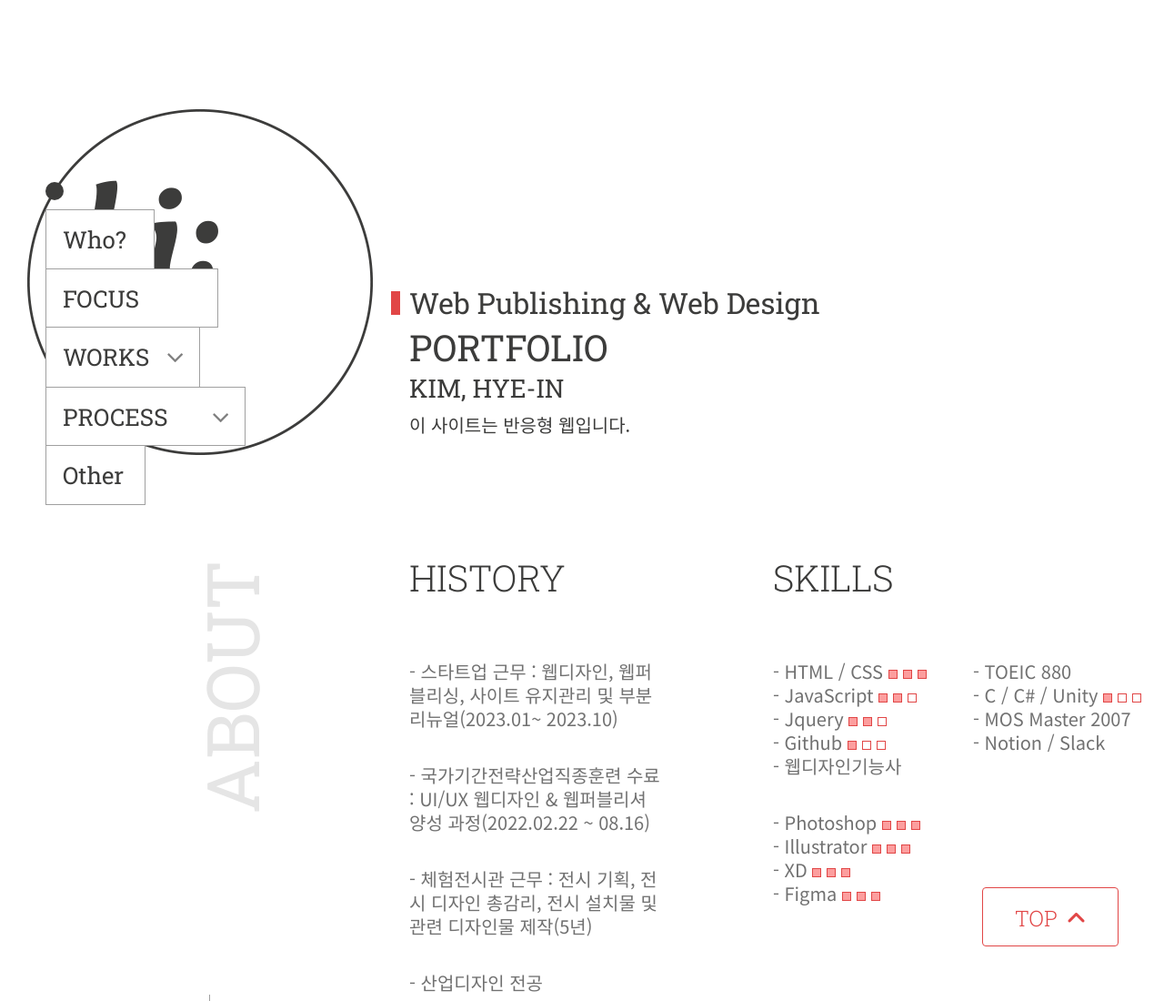
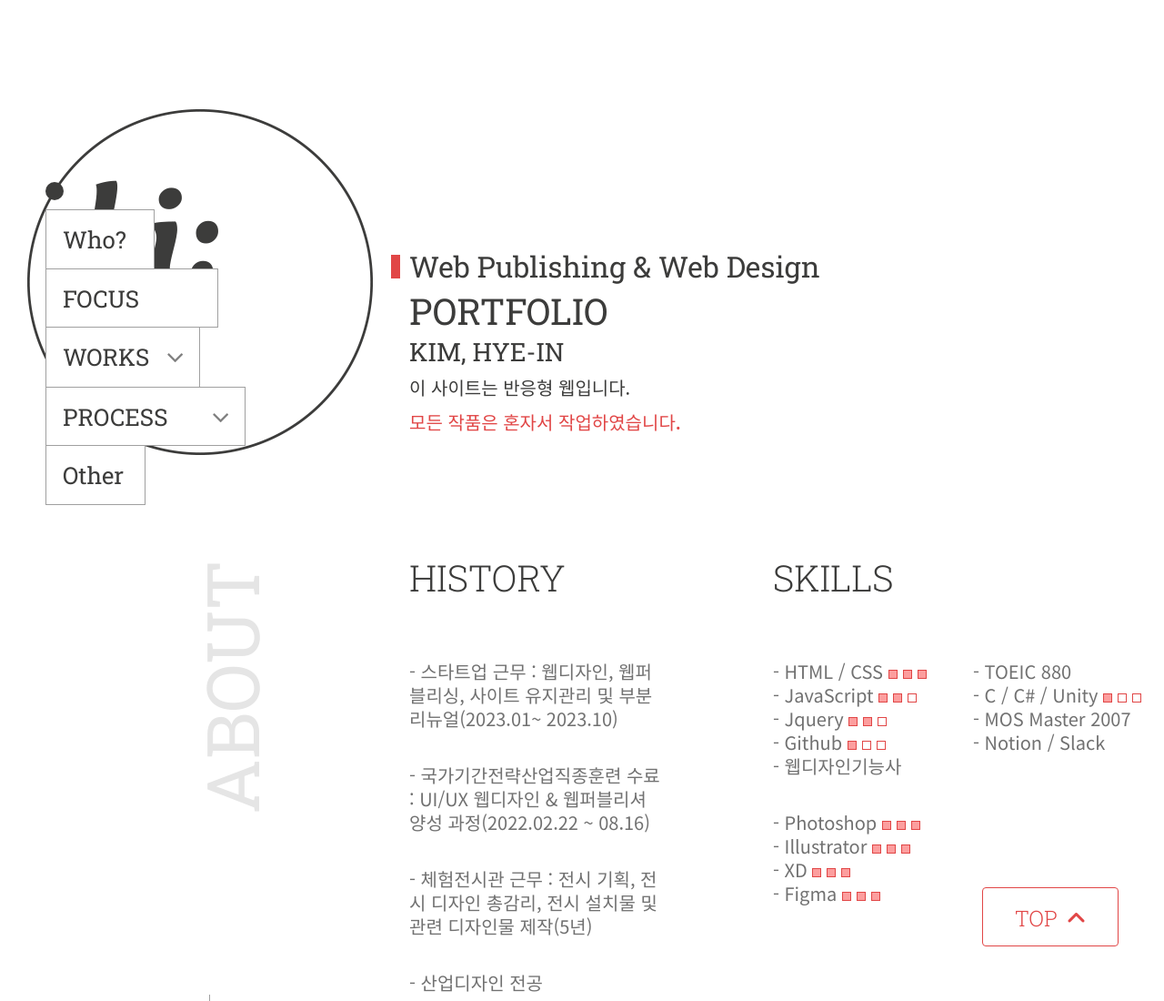
Before and after one commit to HyeInWebpub/portfolio, a plain HTML site: page index.html in a window 1280 px wide. Shown: the top 1100 px of the page at 91% size. Drawn offline with Linux system fonts and the light colour scheme.

Commit message:
2024-02-06 헤더 문구 추가

```diff
--- a/css/main_style.css
+++ b/css/main_style.css
@@ -59,13 +59,14 @@ nav.pc_nav .submenu{display: none;}
 /* ======== 헤더 ======== */
 .headbox{padding-top: 100px;}
 header h1{float: left; width: 420px; height: 420px; background: url(../images/logo.png) no-repeat center;}
-header .txtbox{float: left; margin-top: 220px;}
+header .txtbox{float: left; margin-top: 180px;}
 header .txtbox::before{content: ''; display: block; width: 10px; height: 26px; background-color: #e14646; float: left; margin: 0 10px 160px 0;}
 header .txtbox strong{font-size: 32px; font-weight: 400; color: #3c3c3b; line-height: 26px;}
 header .txtbox h2{font-size: 40px; font-weight: 400; color: #3c3c3b; line-height: 30px; margin-top: 20px;}
 header .txtbox h2::before{display: none;}
 header .txtbox p{font-size: 28px; font-weight: 400; color: #3c3c3b; margin-top: 20px; line-height: 20px;}
-header .txtbox em{display: block; font-size: 20px; font-weight: 400; color: #3c3c3b; margin-top: 20px; line-height: 20px;}
+header .txtbox em{display: block; font-size: 20px; font-weight: 400; color: #3c3c3b; margin-top: 20px; line-height: 18px;}
+header .txtbox em.participate{font-weight: 500; color: #e14646;}
 
 
 
--- a/index.html
+++ b/index.html
@@ -86,6 +86,7 @@
                 <h2>PORTFOLIO</h2>
                 <p>KIM, HYE-IN</p>
                 <em>이 사이트는 반응형 웹입니다.</em>
+                <em class="participate">모든 작품은 혼자서 작업하였습니다.</em>
             </div>
         </div>
     </header>
```
